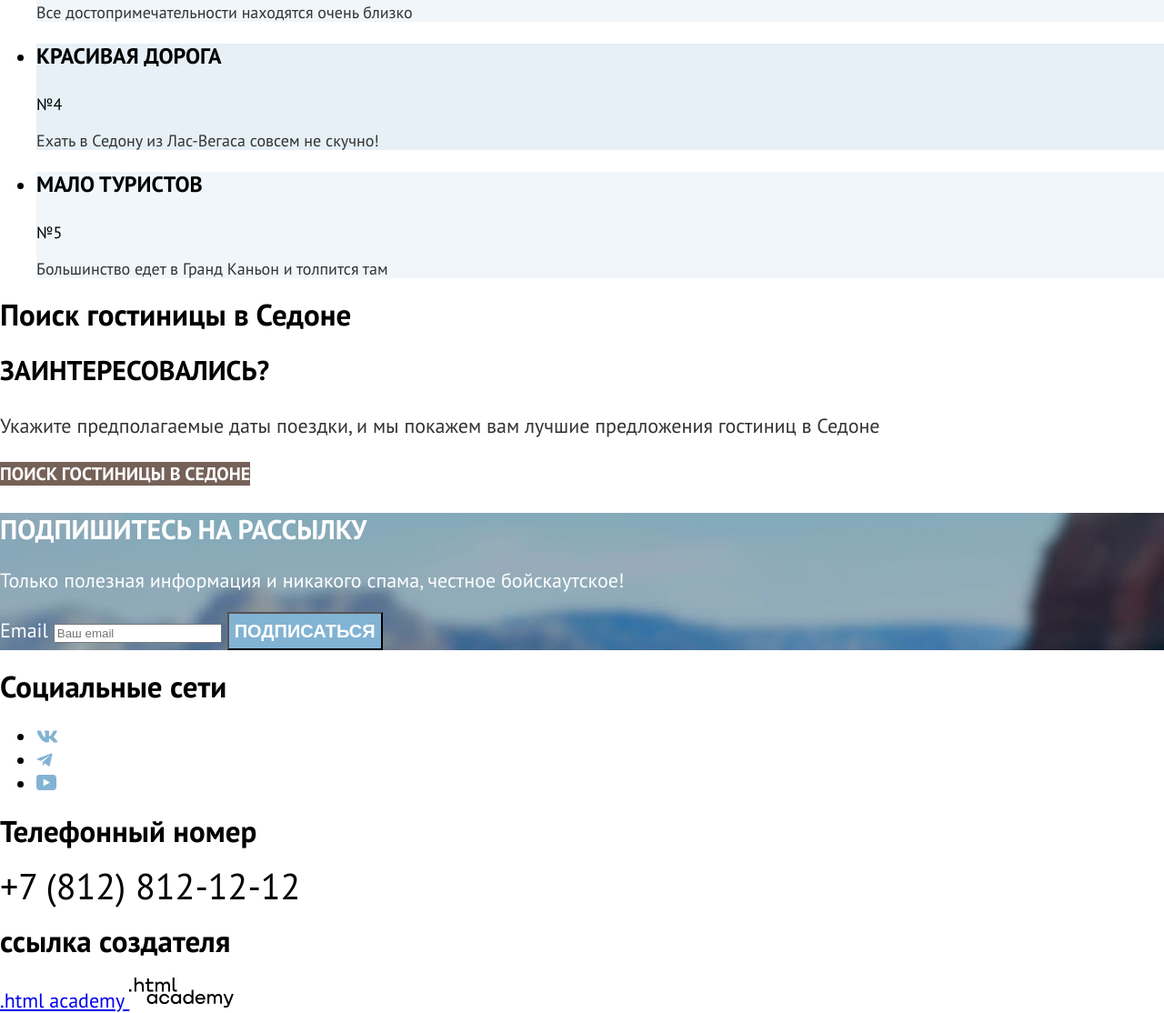
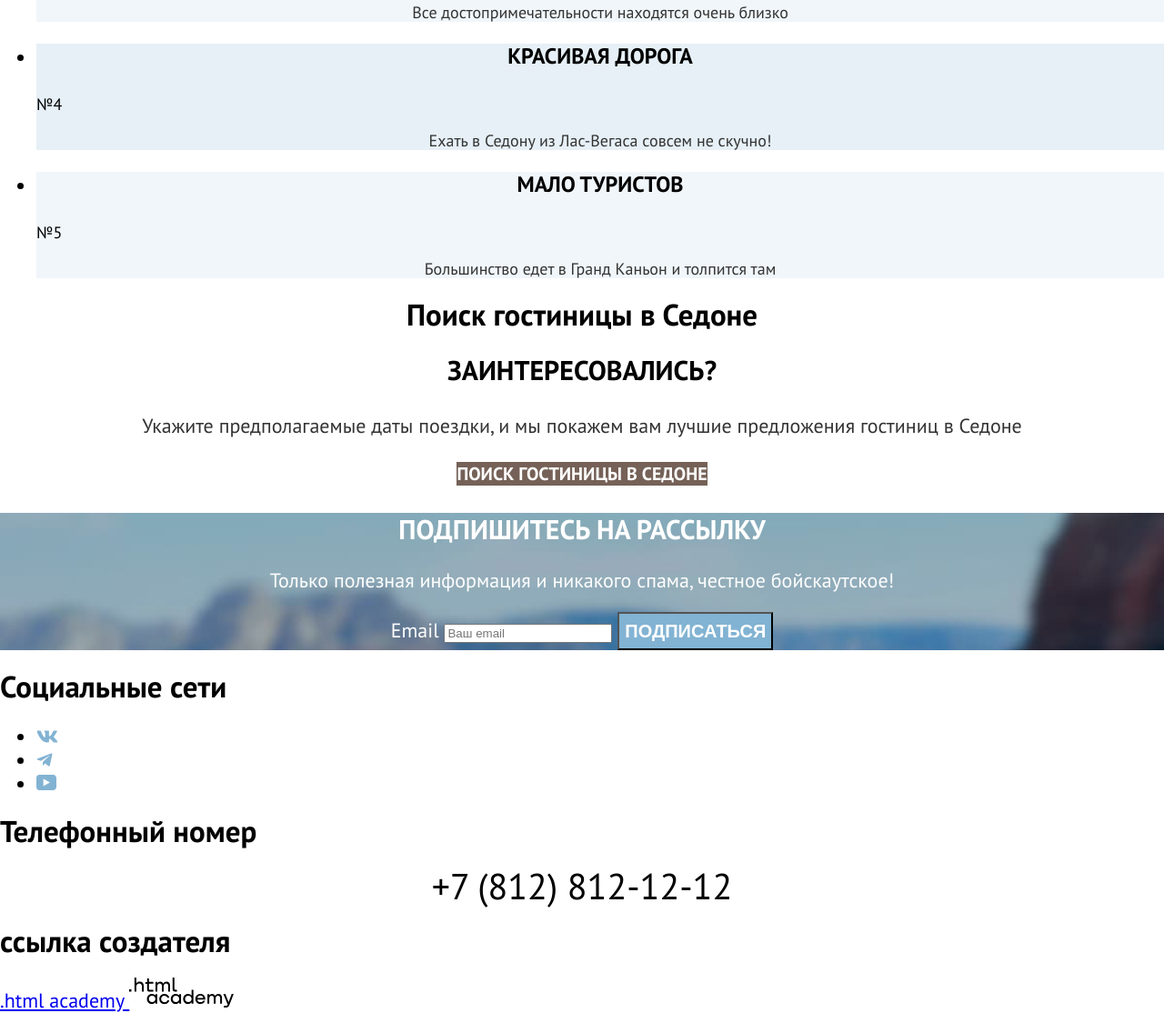
Before and after one commit to htmlacademy-htmlcss/2044617-sedona-34, a plain HTML site: page index.html in a window 1280 px wide. Shown: the part 1648-2762 px from the top of the page at 91% size. Drawn offline with Linux system fonts and the light colour scheme.

Commit message:
Добавляет text-align в местах центровки объектов

```diff
--- a/styles/styles.css
+++ b/styles/styles.css
@@ -86,7 +86,10 @@ body {
   background-image: url("../images/index/index-background.jpg");
   background-repeat: no-repeat;
   background-size: 100% auto;
+  text-align: center;
 }
+
+
 
 .sedona-title {
   color: #000;
@@ -95,11 +98,13 @@ body {
   font-size: 30px;
   line-height: 36px;
   text-transform: uppercase;
+  text-align: center;
 }
 
 .sedona-reasons {
   color: #333333;
   background-color: #fff;
+  text-align: center;
 }
 
 /* advantages */
@@ -113,16 +118,19 @@ background-color: #fff;
   font-size: 24px;
   line-height: 28px;
   text-transform: uppercase;
+  text-align: center;
 }
 
 .advantages-number {
   font-size: 18px;
   line-height: 21px;
+  text-align: center;
 }
 
 .advantages-description {
   font-size: 18px;
   line-height: 21px;
+  text-align: center;
 }
 
 .advantages-item-city {
@@ -194,6 +202,7 @@ background-color: #fff;
 .hotel-search {
   color: #000;
   background-color: #fff;
+  text-align: center;
 }
 
 .hotel-search-title {
@@ -201,11 +210,13 @@ background-color: #fff;
   font-size: 30px;
   line-height: 36px;
   text-transform: uppercase;
+  text-align: center;
 }
 
 .hotel-search-description {
   color: #333333;
   background-color: #fff;
+  text-align: center;
 }
 
 .hotel-search-link {
@@ -219,6 +230,7 @@ background-color: #fff;
   background-image: url(../images/footer-background.jpg);
   background-repeat: no-repeat;
   background-size: 100% auto;
+  text-align: center;
 }
 
 .subscription-title {
@@ -226,6 +238,11 @@ background-color: #fff;
   font-size: 30px;
   line-height: 36px;
   text-transform: uppercase;
+  text-align: center;
+}
+
+.newsletter-form {
+  text-align: center;
 }
 
 .phone-number {
@@ -234,9 +251,12 @@ background-color: #fff;
   font-size: 40px;
   line-height: 40px;
   text-decoration: none;
-  text-transform: uppercase;
   color: #000;
   background-color: #fff;
+}
+
+.footer-phone-number {
+  text-align: center;
 }
 
 /* catalog.html */
@@ -353,6 +373,11 @@ background-color: #fff;
   background-color: #fff;
 }
 
+.pagination-link {
+  text-decoration: none;
+  text-align: center;
+}
+
 .pagination-current {
   background-color: #F2F2F2 ;
   color: #000;
```
